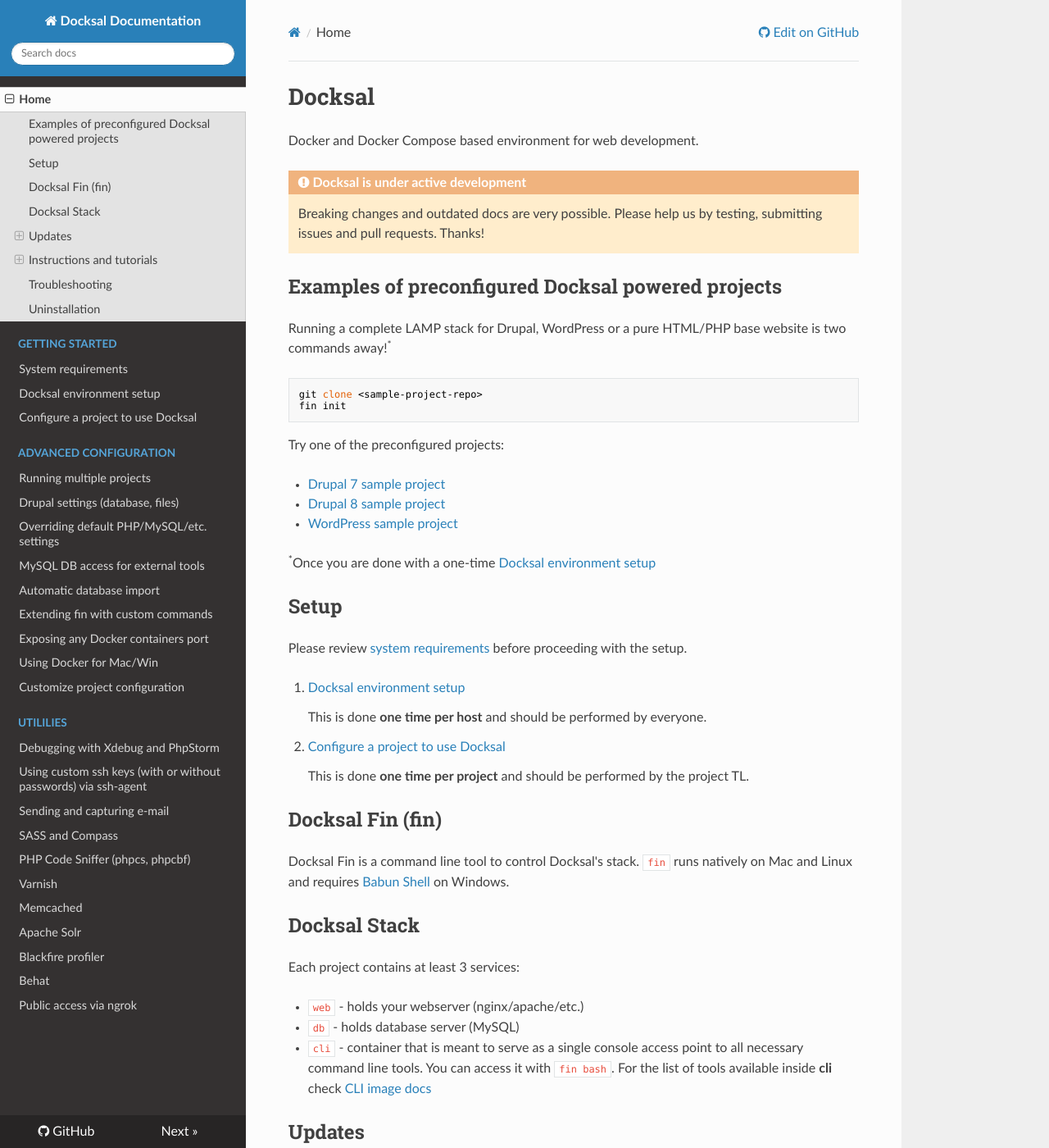
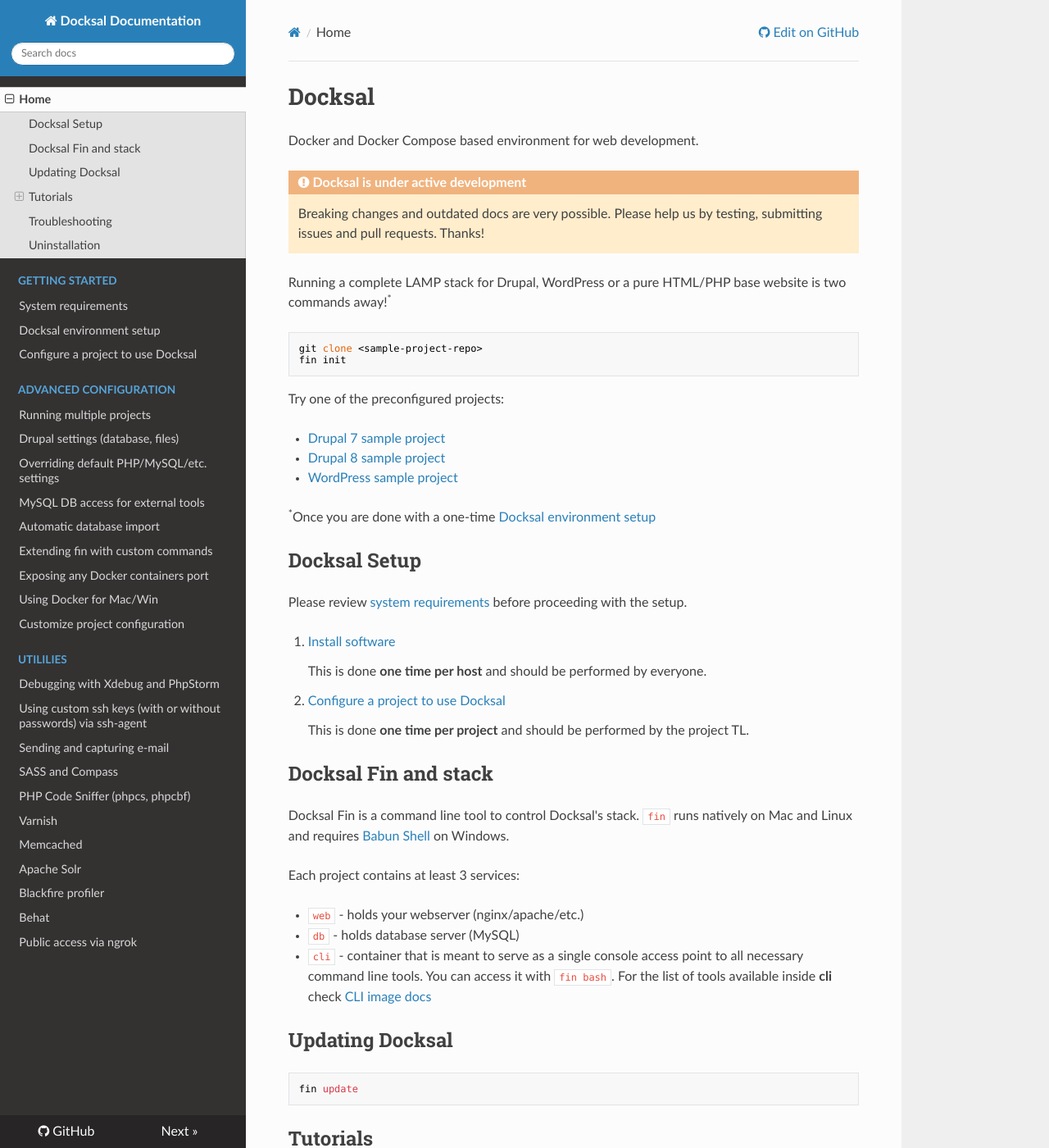
Before and after one commit to docksal/docksal, an MkDocs documentation site: the page built from docs/index.md, in a window 1280 px wide and 1400 px high. Shown: the whole window at 82% size. Built offline with MkDocs 1.6.1, drawn with Linux system fonts in a browser that asks for light colours; nearby versions of some CDN libraries; old or Windows-style settings are respelled for this version of MkDocs; some of the changed text lies outside the part shown.

Commit message:
Update README.md and index.md. Reduce number of items

````diff
--- a/docs/index.md
+++ b/docs/index.md
@@ -4,9 +4,6 @@ Docker and Docker Compose based environment for web development.
 
 !!! attention "Docksal is under active development"
     Breaking changes and outdated docs are very possible. Please help us by testing, submitting issues and pull requests. Thanks!
-
-
-## Examples of preconfigured Docksal powered projects
 
 Running a complete LAMP stack for Drupal, WordPress or a pure HTML/PHP base website is two commands away!<sup>*</sup>
 
@@ -24,11 +21,11 @@ Try one of the preconfigured projects:
 <sup>*</sup>Once you are done with a one-time [Docksal environment setup](/docs/env-setup.md)
 
 <a name="setup"></a>
-## Setup
+## Docksal Setup
 
 Please review [system requirements](/docs/system-requirements.md) before proceeding with the setup.
 
-1. [Docksal environment setup](/docs/env-setup.md)
+1. [Install software](/docs/env-setup.md)
 
     This is done **one time per host** and should be performed by everyone.
 
@@ -37,11 +34,9 @@ Please review [system requirements](/docs/system-requirements.md) before proceed
     This is done **one time per project** and should be performed by the project TL.
 
 <a name="fin"></a>
-## Docksal Fin (fin)
+## Docksal Fin and stack
 
 Docksal Fin is a command line tool to control Docksal's stack. `fin` runs natively on Mac and Linux and requires [Babun Shell](http://babun.github.io) on Windows.
-
-## Docksal Stack
 
 Each project contains at least 3 services:
 
@@ -50,16 +45,14 @@ Each project contains at least 3 services:
 - `cli` - container that is meant to serve as a single console access point to all necessary command line tools. You can access it with `fin bash`. For the list of tools available inside **cli** check [CLI image docs](https://github.com/docksal/service-cli)
 
 <a name="updates"></a>
-## Updates
-
-### Regular updates
+## Updating Docksal
 
 ```
 fin update
 ```
 
 <a name="instructions"></a>
-## Instructions and tutorials
+## Tutorials
 
 ### Advanced configuration
 - [Running multiple projects](/docs/multiple-projects.md)
````
Also changed, not shown: other parts of docs/index.md (+1 -1 lines), README.md (+16 -24 lines).
